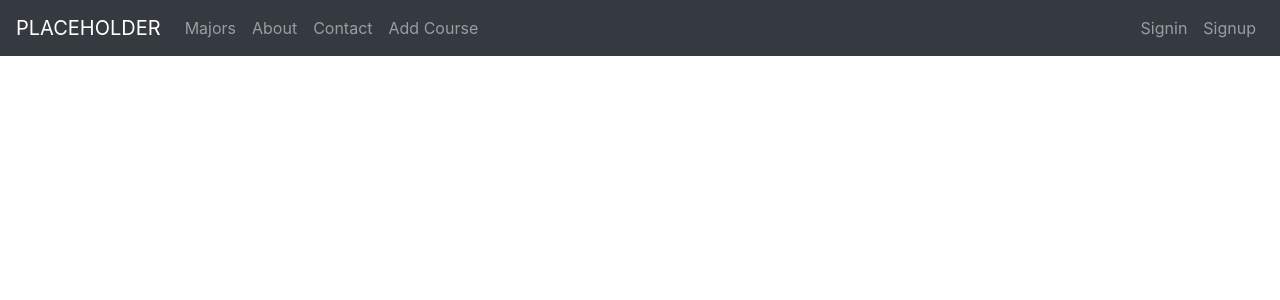
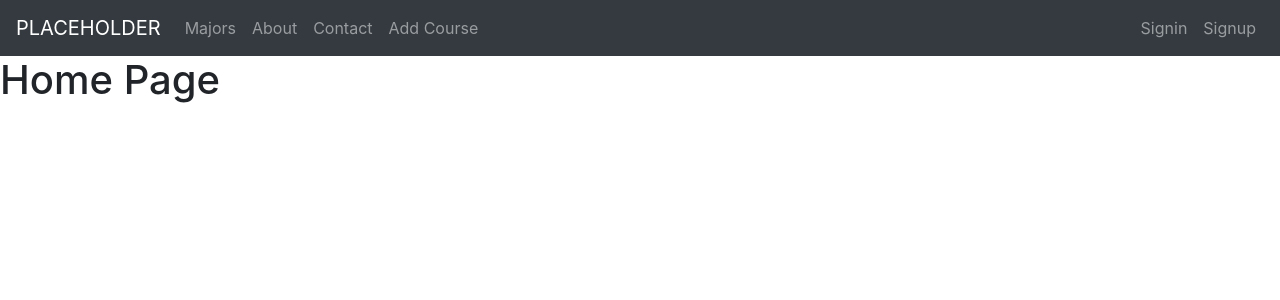
Before and after one commit to seerde/Project-3, a React (Create React App) app in the folder uranus_web_application/: page / in a window 1280 px wide. Shown: the top 300 px of the page. Built offline with nearby package versions, Linux system fonts and the light colour scheme.

Commit message:
added allcourse route

```diff
--- a/uranus_web_application/src/App.js
+++ b/uranus_web_application/src/App.js
@@ -13,7 +13,7 @@ import { Login } from "./user/Login.jsx";
 import { SignUpTeacher } from "./user/SignUpTeacher";
 import { SignUpStudent } from "./user/SignUpStudent";
 import { AddCourse } from "./course/AddCourse";
-import  AllCourse  from "./course/AllCourse";
+import AllCourse from "./course/AllCourse";
 import { EditInformationsTeacher } from "./user/EditInformationsTeacher";
 
 export default class App extends Component {
@@ -67,9 +67,12 @@ export default class App extends Component {
         <Navb user={user} logout={this.logoutHandler} />
         {errorMessage}
         <Switch>
-          <Route path="/home" render={() => <Home name={""} />} />
+          {/* !important // add exact to Routes // */}
+          <Route exact path="/" render={() => <Home />} />
+          <Route path="/home" render={() => <Home />} />
           <Route path="/course/add" render={() => <AddCourse />} />
           <Route path="/register" component={Register} />
+          <Route path="/allcourse" component={AllCourse} />
           <PrivateRoute
             exact
             path="/MyInformationTeacher"
```
